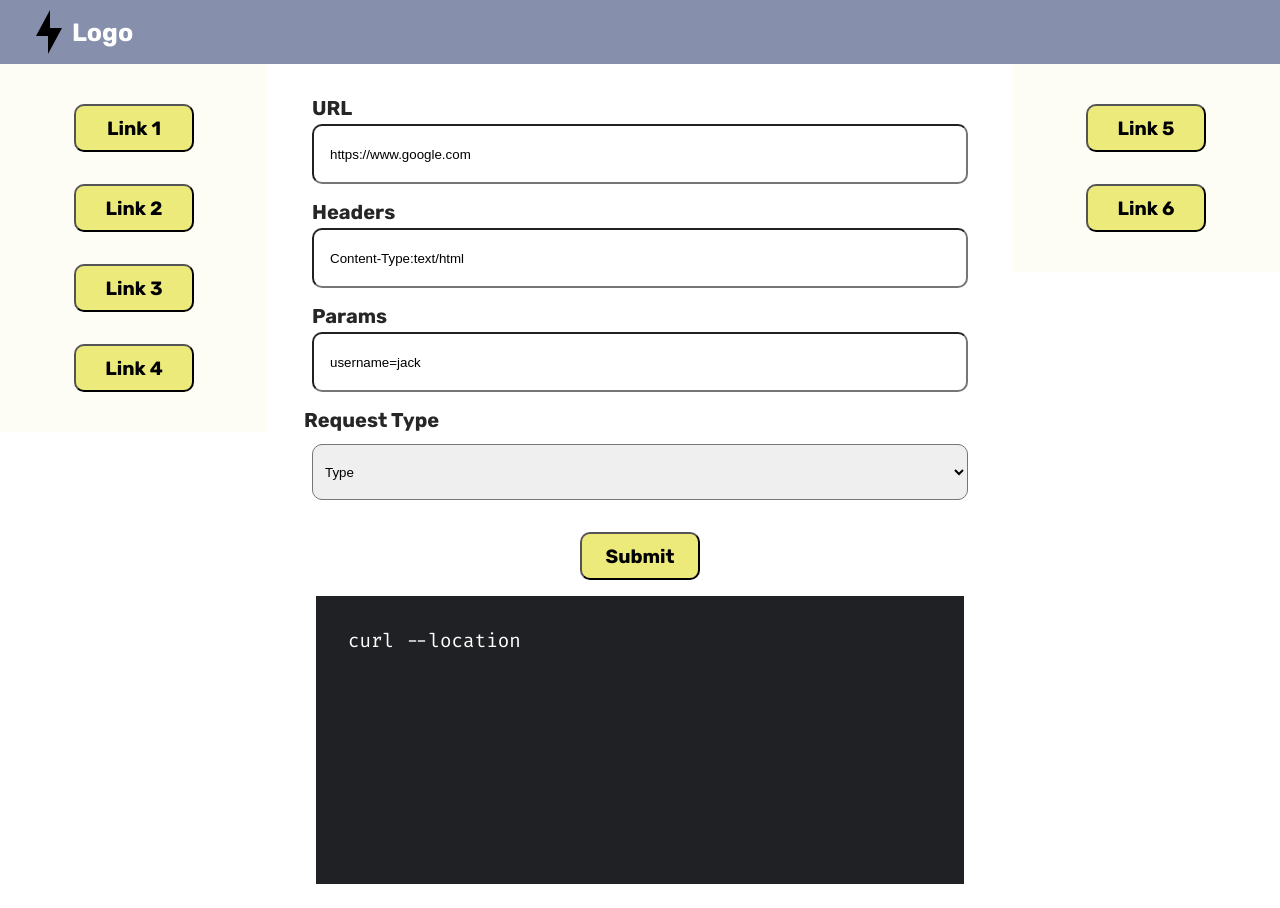
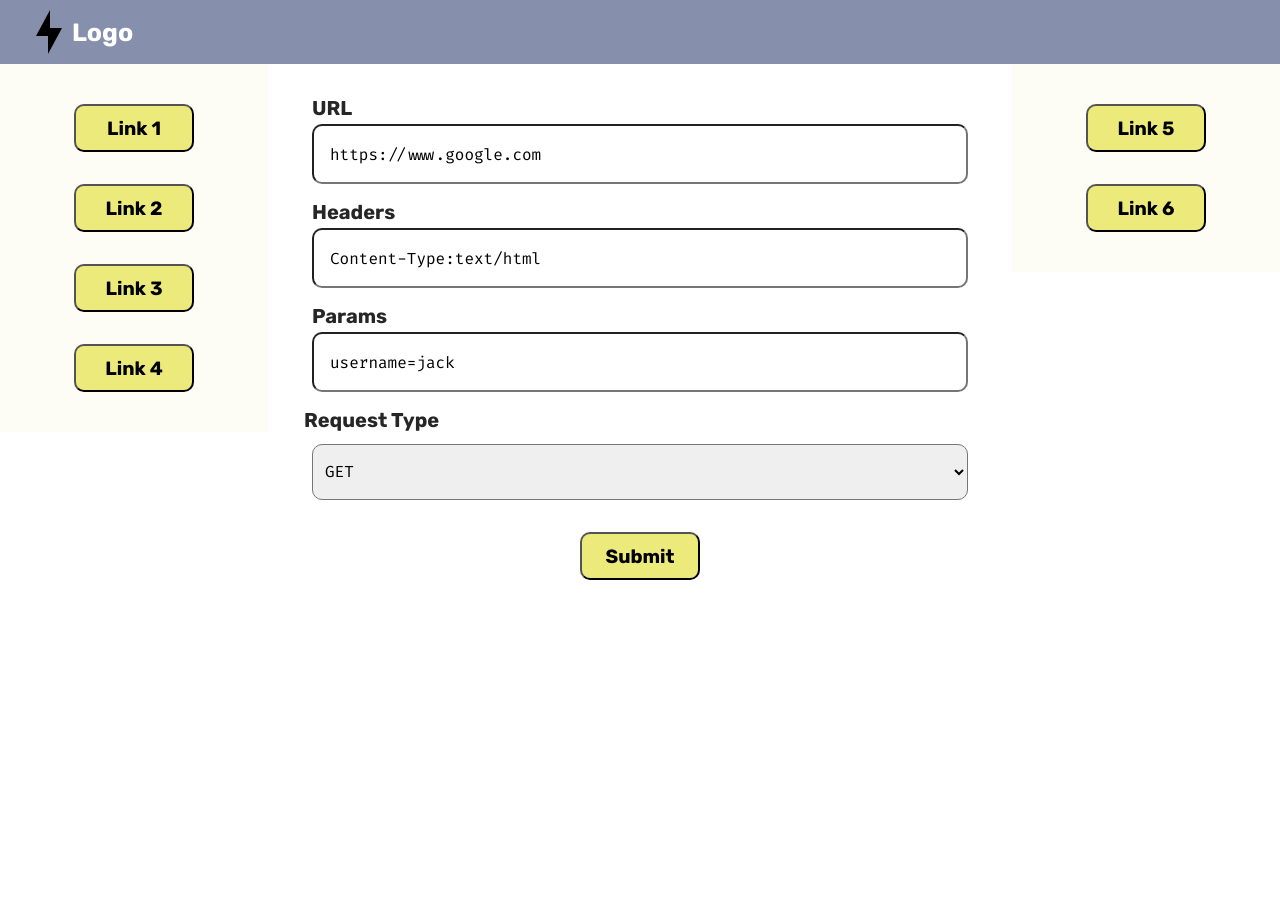
Before and after one commit to arogya01/Client-project, a React (Create React App) app: page / in a window 1280 px wide. After the commit the page ends 800 px from the top, so only its background shows below. Built offline with nearby package versions, Linux system fonts and the light colour scheme.

Commit message:
:hammer: built out the response section

```diff
--- a/src/components/core/FormComponent/FormComponent.elements.jsx
+++ b/src/components/core/FormComponent/FormComponent.elements.jsx
@@ -21,6 +21,8 @@ export const InputBox= styled.input`
   height: 24px;
   padding: 1rem;
   border-radius: 10px;
+  font-family: 'Fira Code', monospace;
+  font-size: 1rem;
 `
 
 export const InputItem = styled.div`
@@ -36,4 +38,6 @@ export const SelectBox=styled.select`
   margin: 0.5rem;
   padding: 0.5rem;
   border-radius: 10px;
+  font-family: 'Fira Code', monospace;
+  font-size: 1rem;
 `
--- a/src/components/core/FormComponent/FormComponent.jsx
+++ b/src/components/core/FormComponent/FormComponent.jsx
@@ -1,5 +1,4 @@
-import React from "react";
-import { Btn } from "../../utils/button/Btn";
+import React, { useState } from "react";
 import {
   InputBox,
   FormComponentWrapper,
@@ -8,39 +7,93 @@ import {
   SelectBox,
 } from "./FormComponent.elements";
 import { Response } from "../../utils/Response/Response";
+import { LinkButton } from "../../utils/button/Btn.elements";
 
 const FormComponent = () => {
+  const [btnClicked, setBtnClicked] = useState(false);
+  const [url, setUrl] = useState("https://www.google.com");
+  const [header, setHeader] = useState("Content-Type:text/html");
+  const [params, setParams] = useState("username=jack");
+  const [req, setReq] = useState("GET");
+
+  const handleSubmitClick = () => {
+    setUrl(document.getElementById("url").value);
+    setHeader(document.getElementById("header").value);
+    setParams(document.getElementById("params").value);
+    setReq(document.getElementById("req").value);
+
+    //then, I want to send this information to the Response Component.
+  };
+
+  const handleChange = (event) => {
+    if (event.target.id === "url") {
+      setUrl(event.target.value);
+    } else if (event.target.id === "header") {
+      setHeader(event.target.value);
+    } else if (event.target.id === "params") {
+      setParams(event.target.value);
+    } else if (event.target.id === "req") {
+      setReq(event.target.value);
+    }
+  };
+
   return (
     <FormComponentWrapper>
       <InputItem>
         <InputLabel>URL</InputLabel>
-        <InputBox placeholder="URL" type="text" value='https://www.google.com' />
+        <InputBox
+          id="url"
+          placeholder="URL"
+          type="text"
+          value={url}
+          onChange={handleChange}
+        />
       </InputItem>
 
       <InputItem>
         <InputLabel>Headers</InputLabel>
-        <InputBox placeholder="Header" type="text" value='Content-Type:text/html' />
+        <InputBox
+          id="header"
+          placeholder="Header"
+          type="text"
+          value={header}
+          onChange={handleChange}
+        />
       </InputItem>
 
       <InputItem>
         <InputLabel>Params</InputLabel>
-        <InputBox placeholder="params" type="text" value='username=jack' />
+        <InputBox
+          id="params"
+          placeholder="params"
+          type="text"
+          value={params}
+          onChange={handleChange}
+        />
       </InputItem>
 
       <InputItem>
         <InputLabel>Request Type</InputLabel>
-        <SelectBox>
-          <option value="GET" hidden>
-            Type
-          </option>
-          <option value="1">GET</option>
-          <option value="2">POST</option>
+        <SelectBox id="req" value={req} onChange={handleChange}>
+          <option hidden>Type</option>
+          <option value="GET">GET</option>
+          <option value="POST">POST</option>
         </SelectBox>
       </InputItem>
 
-      <Btn btnName="Submit" />
+      <LinkButton
+        onClick={() => {
+          handleSubmitClick();
+          setBtnClicked(true);
+          console.log(setBtnClicked);
+        }}
+      >
+        Submit
+      </LinkButton>
 
-     <Response />
+      {btnClicked && (
+        <Response url={url} params={params} header={header} req={req} />
+      )}
     </FormComponentWrapper>
   );
 };
--- a/src/components/utils/Response/Response.elements.jsx
+++ b/src/components/utils/Response/Response.elements.jsx
@@ -12,4 +12,5 @@ export const ResponseSectionWrapper=styled.div`
 export const ResponseResult = styled.p`
  padding:0.5rem;
  font-family: 'Fira Code', monospace;
+ line-height: 1.8;
 `
--- a/src/components/utils/Response/Response.jsx
+++ b/src/components/utils/Response/Response.jsx
@@ -1,11 +1,21 @@
-import React from 'react';
+import React,{useEffect} from 'react';
 import { ResponseResult,ResponseSectionWrapper } from './Response.elements';
+import {Spinner} from '../../utils/Loader.element';
 
-export const Response = ({Url,Params,Request,Headers}) => {
+export const Response = ({url,params,req,header}) => {
+
+     useEffect(() => {
+           <Spinner/>
+         return () => {
+
+         }
+     }, [url,params,req,header]);
+
     return (
         <ResponseSectionWrapper>
         <ResponseResult>
-            curl --location
+            curl --location --request {req} '{url}?{params}' \<br />
+            --header  {header}
         </ResponseResult>
       </ResponseSectionWrapper>
     )
```
